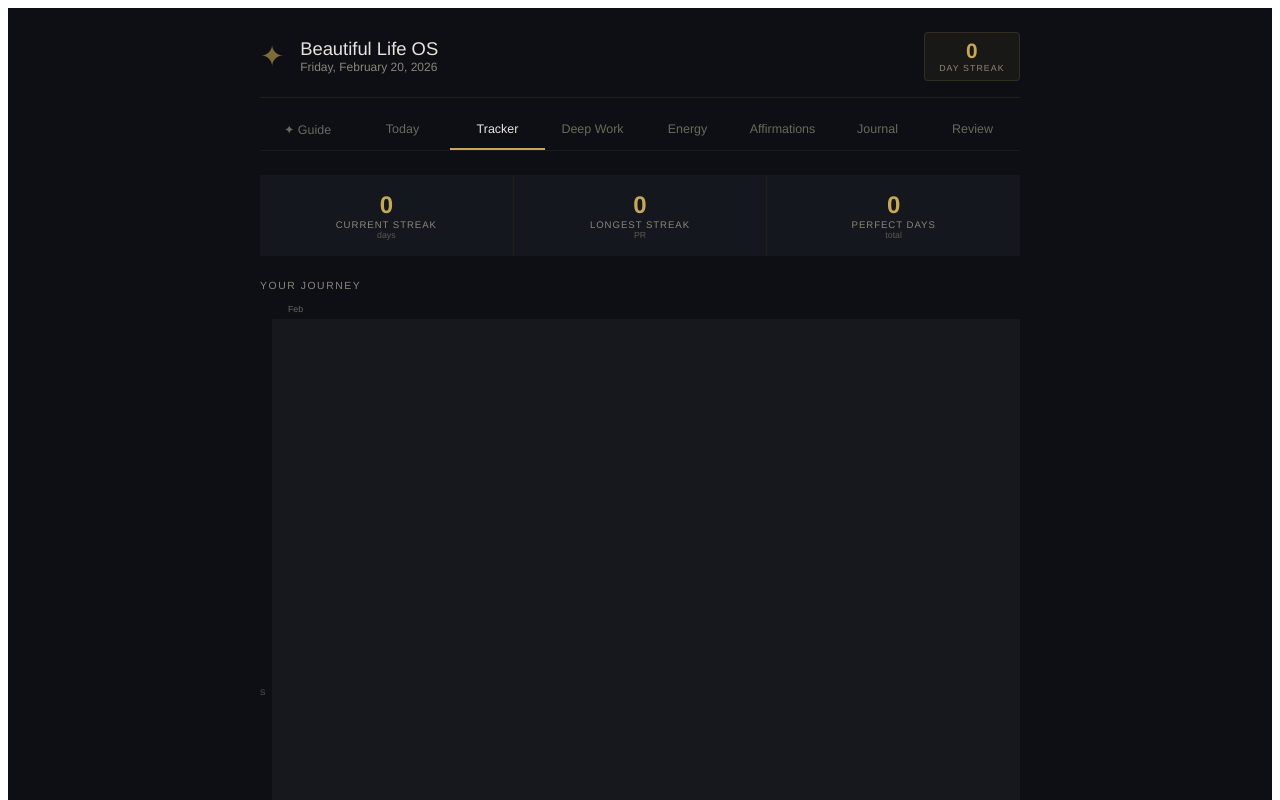
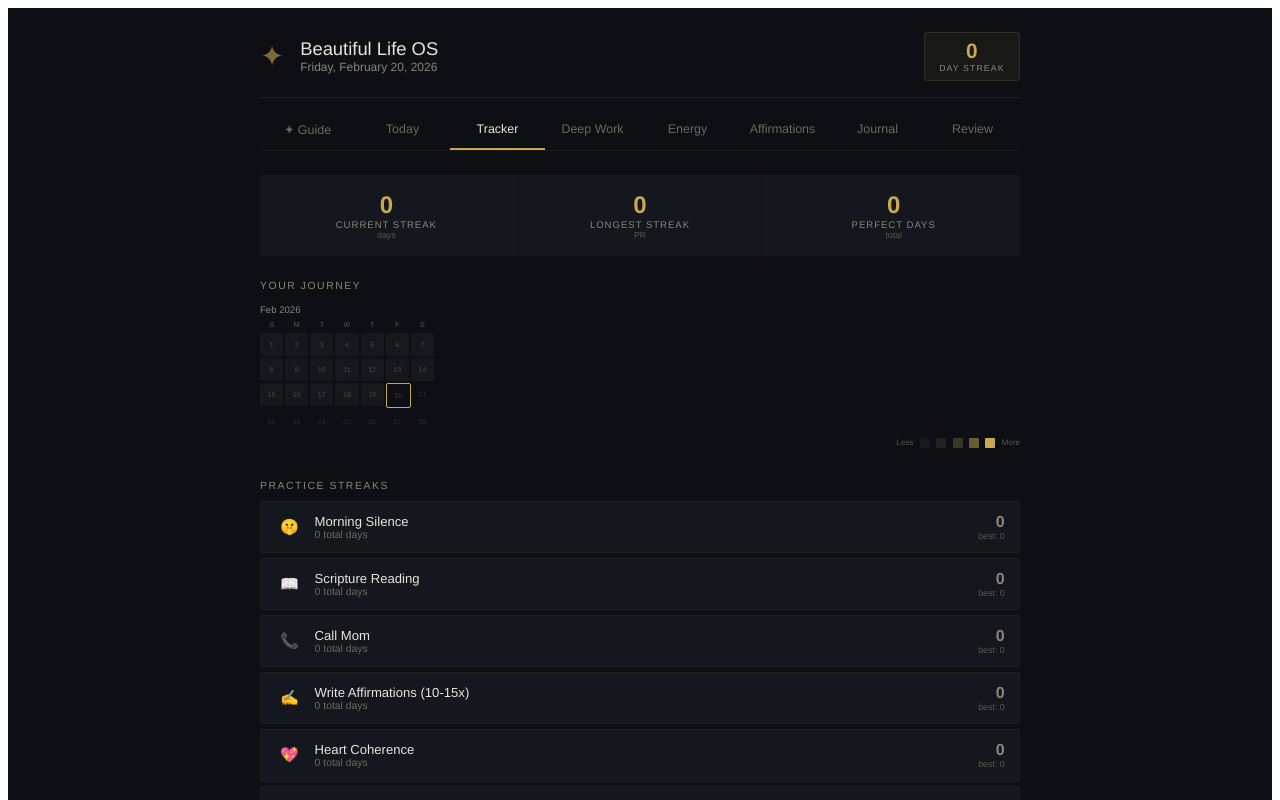
Before and after one commit to btcbullrider/beautiful-life-os, a React (Vite) app: page / in a window 1280 px wide. Both pictures are taken after a click on the button "Tracker". Shown: the top 800 px of the page. Built offline with nearby package versions, Linux system fonts and the light colour scheme.

Commit message:
calendar heatmap with day numbers

```diff
--- a/src/components/Tracker.jsx
+++ b/src/components/Tracker.jsx
@@ -1,7 +1,6 @@
-import { Quote } from "./shared/UI";
-import { TODAY } from "../utils/storage";
 import { useState } from "react";
 import { CL } from "../utils/constants";
+import { Quote } from "./shared/UI";
 
 export default function TrackerTab({ history }) {
   // Compute stats
@@ -83,14 +82,14 @@ export default function TrackerTab({ history }) {
 
   // Awards system
   const getAward = (streak) => {
-    if (streak >= 365) return { icon: "👑", title: "Year of the Lord", desc: "365 perfect days", color: "#C8A951" };
-    if (streak >= 100) return { icon: "🔥", title: "Refined by Fire", desc: "100 perfect days", color: "#E8743A" };
-    if (streak >= 60) return { icon: "⚡", title: "Lightning Rod", desc: "60 perfect days", color: "#4A6FA5" };
-    if (streak >= 30) return { icon: "🌊", title: "Living Water", desc: "30 perfect days", color: "#4A8FA5" };
-    if (streak >= 14) return { icon: "🌿", title: "Deep Roots", desc: "14 perfect days", color: "#5A8A6A" };
-    if (streak >= 7) return { icon: "🕊️", title: "Sabbath Complete", desc: "7 perfect days", color: "#A09ABB" };
-    if (streak >= 3) return { icon: "🌱", title: "Mustard Seed", desc: "3 perfect days", color: "#7A9A6A" };
-    if (streak >= 1) return { icon: "✦", title: "First Fruits", desc: "Day 1 complete", color: "#C8A951" };
+    if (streak >= 365) return { icon: "\u{1F451}", title: "Year of the Lord", desc: "365 perfect days", color: "#C8A951" };
+    if (streak >= 100) return { icon: "\u{1F525}", title: "Refined by Fire", desc: "100 perfect days", color: "#E8743A" };
+    if (streak >= 60) return { icon: "\u26A1", title: "Lightning Rod", desc: "60 perfect days", color: "#4A6FA5" };
+    if (streak >= 30) return { icon: "\u{1F30A}", title: "Living Water", desc: "30 perfect days", color: "#4A8FA5" };
+    if (streak >= 14) return { icon: "\u{1F33F}", title: "Deep Roots", desc: "14 perfect days", color: "#5A8A6A" };
+    if (streak >= 7) return { icon: "\u{1F54A}\uFE0F", title: "Sabbath Complete", desc: "7 perfect days", color: "#A09ABB" };
+    if (streak >= 3) return { icon: "\u{1F331}", title: "Mustard Seed", desc: "3 perfect days", color: "#7A9A6A" };
+    if (streak >= 1) return { icon: "\u2726", title: "First Fruits", desc: "Day 1 complete", color: "#C8A951" };
     return null;
   };
 
@@ -108,45 +107,31 @@ export default function TrackerTab({ history }) {
   const currentAward = getAward(currentStreak);
   const nextAward = allAwards.find(a => a.need > currentStreak);
 
-  // Heatmap: from first entry to today
-  const heatmapDays = [];
+  // Calendar heatmap: from first entry to current month
   const today = new Date();
+  const todayStr = today.toISOString().slice(0, 10);
   const sortedDates = Object.keys(history).sort();
   const firstEntry = sortedDates.length > 0 ? new Date(sortedDates[0] + "T12:00:00") : new Date(today);
-  const startDay = new Date(firstEntry);
-  startDay.setDate(startDay.getDate() - startDay.getDay()); // align to Sunday
-  const totalDays = Math.ceil((today - startDay) / 86400000) + (7 - today.getDay());
-  for (let i = 0; i < totalDays; i++) {
-    const d = new Date(startDay);
-    d.setDate(d.getDate() + i);
-    const ds = d.toISOString().slice(0, 10);
-    const isFuture = d > today;
-    const entry = history[ds];
-    heatmapDays.push({ date: ds, day: d.getDay(), isFuture, count: entry ? entry.count : 0, total: entry ? entry.total : CL.length, perfect: entry ? entry.count === entry.total : false });
+
+  const months = [];
+  const cursor = new Date(firstEntry.getFullYear(), firstEntry.getMonth(), 1);
+  const endMonth = new Date(today.getFullYear(), today.getMonth(), 1);
+  while (cursor <= endMonth) {
+    months.push({ year: cursor.getFullYear(), month: cursor.getMonth() });
+    cursor.setMonth(cursor.getMonth() + 1);
   }
 
-  const weeks = [];
-  for (let i = 0; i < heatmapDays.length; i += 7) weeks.push(heatmapDays.slice(i, i + 7));
-
-  const getHeatColor = (day) => {
-    if (day.isFuture) return "rgba(255,255,255,0.02)";
-    if (day.count === 0) return "rgba(255,255,255,0.04)";
-    if (day.perfect) return "#C8A951";
-    const ratio = day.count / day.total;
+  const getHeatColor = (count, total, isFuture) => {
+    if (isFuture) return "transparent";
+    if (count === 0) return "rgba(255,255,255,0.04)";
+    if (count === total) return "#C8A951";
+    const ratio = count / total;
     if (ratio >= 0.7) return "rgba(200,169,81,0.5)";
     if (ratio >= 0.4) return "rgba(200,169,81,0.25)";
     return "rgba(200,169,81,0.12)";
   };
 
-  const monthLabels = [];
-  let lastMonth = -1;
-  weeks.forEach((week, wi) => {
-    const d = new Date(week[0].date + "T12:00:00");
-    if (d.getMonth() !== lastMonth) {
-      monthLabels.push({ idx: wi, label: d.toLocaleDateString("en-US", { month: "short" }) });
-      lastMonth = d.getMonth();
-    }
-  });
+  const dayHeaders = ["S","M","T","W","T","F","S"];
 
   return (<div>
     {/* Current Award Banner */}
@@ -155,7 +140,7 @@ export default function TrackerTab({ history }) {
         <div style={{ fontSize: "2.5rem", marginBottom: "0.5rem" }}>{currentAward.icon}</div>
         <div style={{ fontSize: "1.1rem", fontWeight: 500, color: currentAward.color, marginBottom: "0.15rem" }}>{currentAward.title}</div>
         <div style={{ fontSize: "0.75rem", color: "#8A8678" }}>{currentStreak} day streak — {currentAward.desc}</div>
-        {nextAward && <div style={{ fontSize: "0.7rem", color: "#6A6A5A", marginTop: "0.5rem" }}>{nextAward.need - currentStreak} days until "{nextAward.title}" {nextAward.icon}</div>}
+        {nextAward && <div style={{ fontSize: "0.7rem", color: "#6A6A5A", marginTop: "0.5rem" }}>{nextAward.need - currentStreak} days until &quot;{nextAward.title}&quot; {nextAward.icon}</div>}
       </div>
     )}
 
@@ -174,45 +159,52 @@ export default function TrackerTab({ history }) {
       ))}
     </div>
 
-    {/* Heatmap */}
+    {/* Calendar Heatmap */}
     <div style={{ marginBottom: "2rem" }}>
       <div style={{ fontSize: "0.65rem", letterSpacing: "0.15em", textTransform: "uppercase", color: "#8A8678", marginBottom: "0.8rem" }}>Your journey</div>
-      <div style={{ position: "relative" }}>
-        {/* Month labels */}
-        <div style={{ display: "flex", paddingLeft: 28, marginBottom: "0.3rem" }}>
-          {weeks.map((_, wi) => {
-            const ml = monthLabels.find(m => m.idx === wi);
-            return <div key={wi} style={{ flex: 1, fontSize: "0.55rem", color: "#6A6A5A" }}>{ml ? ml.label : ""}</div>;
-          })}
-        </div>
-        <div style={{ display: "flex", gap: 0 }}>
-          {/* Day labels */}
-          <div style={{ display: "flex", flexDirection: "column", gap: 2, marginRight: 4, justifyContent: "space-around" }}>
-            {["S", "M", "T", "W", "T", "F", "S"].map((l, i) => <div key={i} style={{ height: 12, fontSize: "0.5rem", color: "#5A5A4A", display: "flex", alignItems: "center" }}>{l}</div>)}
-          </div>
-          {/* Grid */}
-          <div style={{ display: "flex", gap: 2, flex: 1 }}>
-            {weeks.map((week, wi) => (
-              <div key={wi} style={{ display: "flex", flexDirection: "column", gap: 2, flex: 1 }}>
-                {week.map((day, di) => (
-                  <div key={di} title={day.isFuture ? "" : `${day.date}: ${day.count}/${day.total}`} style={{
-                    aspectRatio: "1", borderRadius: 2, background: getHeatColor(day),
-                    border: day.date === TODAY ? "1.5px solid #C8A951" : "none",
-                    minHeight: 12
-                  }} />
-                ))}
-              </div>
+      <div style={{ display: "flex", flexWrap: "wrap", gap: "1rem" }}>
+        {months.map((m, mi) => {
+          const firstDay = new Date(m.year, m.month, 1);
+          const daysInMonth = new Date(m.year, m.month + 1, 0).getDate();
+          const startDow = firstDay.getDay();
+          const monthLabel = firstDay.toLocaleDateString("en-US", { month: "short", year: "numeric" });
+          const cells = [];
+          for (let i = 0; i < startDow; i++) cells.push(null);
+          for (let d = 1; d <= daysInMonth; d++) {
+            const ds = `${m.year}-${String(m.month+1).padStart(2,"0")}-${String(d).padStart(2,"0")}`;
+            const entry = history[ds];
+            const isFuture = new Date(ds + "T12:00:00") > today;
+            cells.push({ day: d, date: ds, isFuture, count: entry ? entry.count : 0, total: entry ? entry.total : CL.length });
+          }
+          return (
+            <div key={mi} style={{ minWidth: 160 }}>
+              <div style={{ fontSize: "0.6rem", color: "#8A8678", marginBottom: "0.3rem", fontWeight: 500 }}>{monthLabel}</div>
+              <div style={{ display: "grid", gridTemplateColumns: "repeat(7, 1fr)", gap: 2 }}>
+                {dayHeaders.map((h, hi) => <div key={hi} style={{ fontSize: "0.45rem", color: "#5A5A4A", textAlign: "center", paddingBottom: 2 }}>{h}</div>)}
+                {cells.map((cell, ci) => cell === null ? (
+                  <div key={"e"+ci} />
+                ) : (
+                  <div key={cell.date} title={cell.isFuture ? "" : `${cell.date}: ${cell.count}/${cell.total}`} style={{
+                    width: "100%", aspectRatio: "1", borderRadius: 2,
+                    background: getHeatColor(cell.count, cell.total, cell.isFuture),
+                    border: cell.date === todayStr ? "1.5px solid #C8A951" : "none",
+                    display: "flex", alignItems: "center", justifyContent: "center",
+                    fontSize: "0.45rem", color: cell.isFuture ? "#2A2A2A" : cell.count > 0 ? "#0D0F14" : "#4A4A3A",
+                    fontWeight: cell.date === todayStr ? 600 : 400,
+                  }}>{cell.day}</div>
                 ))}
               </div>
             </div>
+          );
+        })}
+      </div>
       {/* Legend */}
-        <div style={{ display: "flex", alignItems: "center", gap: "0.4rem", justifyContent: "flex-end", marginTop: "0.5rem" }}>
+      <div style={{ display: "flex", alignItems: "center", gap: "0.4rem", justifyContent: "flex-end", marginTop: "0.8rem" }}>
         <span style={{ fontSize: "0.5rem", color: "#5A5A4A" }}>Less</span>
         {["rgba(255,255,255,0.04)", "rgba(200,169,81,0.12)", "rgba(200,169,81,0.25)", "rgba(200,169,81,0.5)", "#C8A951"].map((c, i) => (
           <div key={i} style={{ width: 10, height: 10, borderRadius: 1, background: c }} />
         ))}
         <span style={{ fontSize: "0.5rem", color: "#5A5A4A" }}>More</span>
-        </div>
       </div>
     </div>
 
@@ -230,7 +222,7 @@ export default function TrackerTab({ history }) {
             </div>
             <div style={{ textAlign: "right" }}>
               <div style={{ fontSize: "1rem", fontWeight: 600, color: isPR && p.current > 1 ? "#C8A951" : "#8A8678" }}>
-                {p.current}{isPR && p.current > 1 && " 🔥"}
+                {p.current}{isPR && p.current > 1 && " \u{1F525}"}
               </div>
               <div style={{ fontSize: "0.55rem", color: "#5A5A4A" }}>best: {p.best}</div>
             </div>
@@ -261,10 +253,6 @@ export default function TrackerTab({ history }) {
       </div>
     </div>
 
-    <Quote text={'"Let us not become weary in doing good, for at the proper time we will reap a harvest if we do not give up."'} ref="Galatians 6:9" />
+    <Quote text={"Let us not become weary in doing good, for at the proper time we will reap a harvest if we do not give up."} ref="Galatians 6:9" />
   </div>);
 }
-
-// ════════════════════════════════════════
-// WEEKLY REVIEW TAB
-// ════════════════════════════════════════
```
Lines whose indentation alone changed are shown as unchanged.
